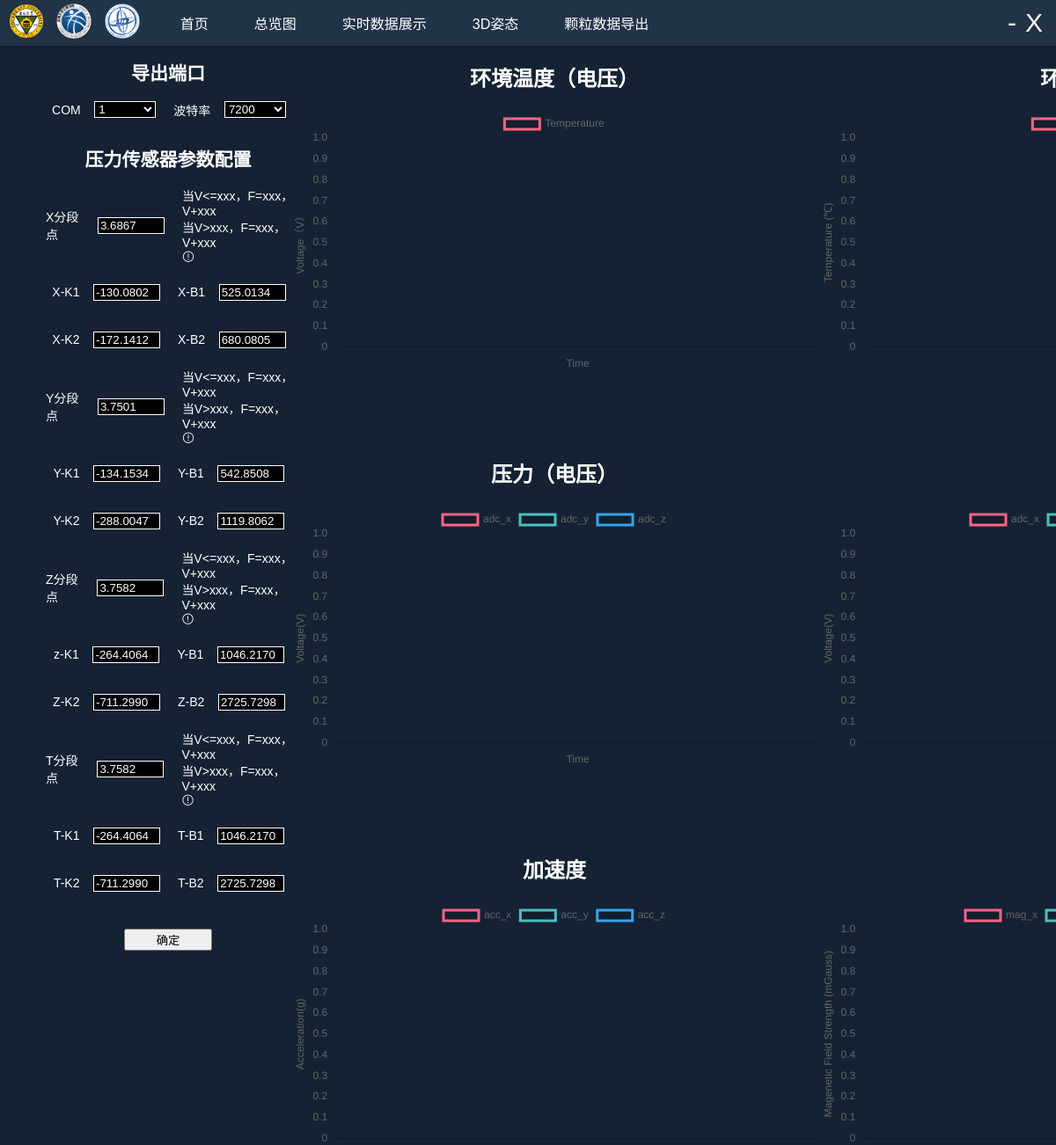
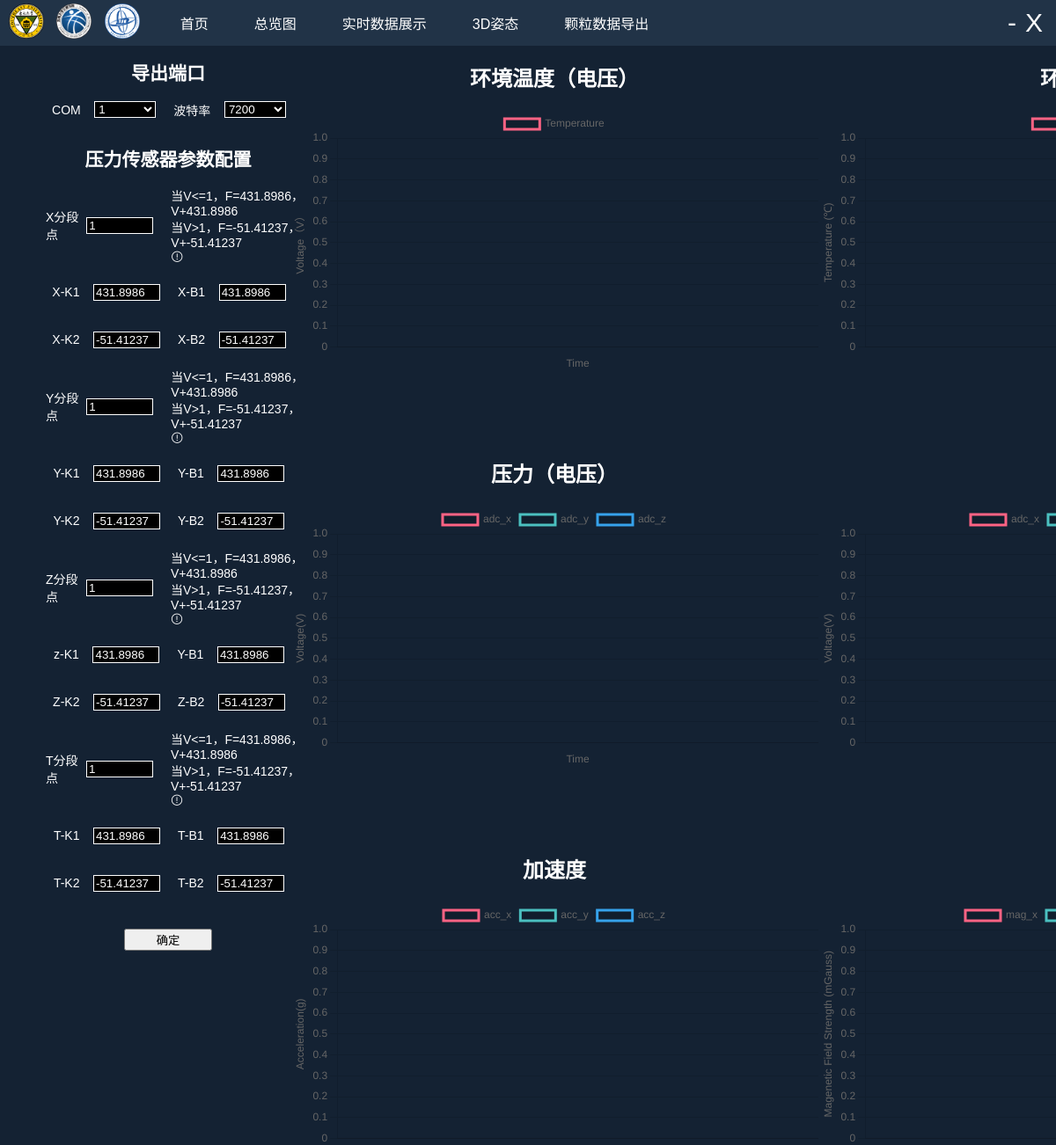
Before and after one commit to ck837/electron, an Electron app: page src/modules/smart-particles/ShowAll/index.html in a window 1200 px wide. Shown: the top 1302 px of the page at 88% size. Drawn offline with nearby package versions, Linux system fonts and the light colour scheme.

Commit message:
feat:总览图参数ui，kb数据双向绑定

```diff
--- a/src/modules/smart-particles/ShowAll/index.html
+++ b/src/modules/smart-particles/ShowAll/index.html
@@ -60,98 +60,98 @@
                         <h2 class="title">压力传感器参数配置</h2>
                         <div class="com-input-com">
                             <p>X分段点&nbsp;&nbsp;&nbsp;&nbsp;</p>
-                            <input type="text" id="cut0" class="number-input" placeholder="输入数字" value="3.6867" />
+                            <input type="text" id="cut0" class="number-input" placeholder="输入数字" value="3.6867" v-model="configs_x" />
                             <el-tooltip placement="top">
                                 <div slot="content">
-                                    当V&lt;=xxx，F=xxx，V+xxx<br/>
-                                    当V&gt;xxx，F=xxx，V+xxx
+                                    当V&lt;={{configs_x}}，F={{configs_x_k1}}，V+{{configs_x_b1}}<br/>
+                                    当V&gt;{{configs_x}}，F={{configs_x_k2}}，V+{{configs_x_b2}}
                                 </div>
                                 <i class="el-icon-warning-outline"></i>
                             </el-tooltip>
                         </div>
                         <div class="com-input-com">
                             <p>X-K1&nbsp;&nbsp;&nbsp;&nbsp;</p>
-                            <input type="text" id="cut1" class="number-input" placeholder="输入数字" value="-130.0802" />
+                            <input type="text" id="cut1" class="number-input" placeholder="输入数字" value="-130.0802" v-model="configs_x_k1" />
                             <p>X-B1&nbsp;&nbsp;&nbsp;&nbsp;</p>
-                            <input type="text" id="cut2" class="number-input" placeholder="输入数字" value="525.0134" />
+                            <input type="text" id="cut2" class="number-input" placeholder="输入数字" value="525.0134" v-model="configs_x_b1" />
                         </div>
                         <div class="com-input-com">
                             <p>X-K2&nbsp;&nbsp;&nbsp;&nbsp;</p>
-                            <input type="text" id="cut3" class="number-input" placeholder="输入数字"  value="-172.1412"/>
+                            <input type="text" id="cut3" class="number-input" placeholder="输入数字"  value="-172.1412" v-model="configs_x_k2"/>
                             <p>X-B2&nbsp;&nbsp;&nbsp;&nbsp;</p>
-                            <input type="text" id="cut4" class="number-input" placeholder="输入数字"  value="680.0805"/>
+                            <input type="text" id="cut4" class="number-input" placeholder="输入数字"  value="680.0805" v-model="configs_x_b2"/>
                         </div>
                         <!-- y  -->
                         <div class="com-input-com">
                             <p>Y分段点&nbsp;&nbsp;&nbsp;&nbsp;</p>
-                            <input type="text" id="cut5" class="number-input" placeholder="输入数字"  value="3.7501"/>
+                            <input type="text" id="cut5" class="number-input" placeholder="输入数字"  value="3.7501" v-model="configs_y" />
                             <el-tooltip placement="top">
                                 <div slot="content">
-                                    当V&lt;=xxx，F=xxx，V+xxx<br/>
-                                    当V&gt;xxx，F=xxx，V+xxx
+                                    当V&lt;={{configs_y}}，F={{configs_y_k1}}，V+{{configs_y_b1}}<br/>
+                                    当V&gt;{{configs_y}}，F={{configs_y_k2}}，V+{{configs_y_b2}}
                                 </div>
                                 <i class="el-icon-warning-outline"></i>
                             </el-tooltip>
                         </div>
                         <div class="com-input-com">
                             <p>Y-K1&nbsp;&nbsp;&nbsp;&nbsp;</p>
-                            <input type="text" id="cut6" class="number-input" placeholder="输入数字"   value="-134.1534"/>
+                            <input type="text" id="cut6" class="number-input" placeholder="输入数字"   value="-134.1534" v-model="configs_y_k1" />
                             <p>Y-B1&nbsp;&nbsp;&nbsp;&nbsp;</p>
-                            <input type="text" id="cut7" class="number-input" placeholder="输入数字"   value="542.8508"/>
+                            <input type="text" id="cut7" class="number-input" placeholder="输入数字"   value="542.8508" v-model="configs_y_b1" />
                         </div>
                         <div class="com-input-com">
                             <p>Y-K2&nbsp;&nbsp;&nbsp;&nbsp;</p>
-                            <input type="text" id="cut8" class="number-input" placeholder="输入数字"  value="-288.0047"/>
+                            <input type="text" id="cut8" class="number-input" placeholder="输入数字"  value="-288.0047" v-model="configs_y_k2" />
                             <p>Y-B2&nbsp;&nbsp;&nbsp;&nbsp;</p>
-                            <input type="text" id="cut9" class="number-input" placeholder="输入数字"  value="1119.8062"/>
+                            <input type="text" id="cut9" class="number-input" placeholder="输入数字"  value="1119.8062" v-model="configs_y_b2" />
                         </div>
                         <!-- z -->
                         <div class="com-input-com">
                             <p>Z分段点&nbsp;&nbsp;&nbsp;&nbsp;</p>
-                            <input type="text" id="cut10" class="number-input" placeholder="输入数字"  value="3.7582"/>
+                            <input type="text" id="cut10" class="number-input" placeholder="输入数字"  value="3.7582" v-model="configs_z" />
                             <el-tooltip placement="top">
                                 <div slot="content">
-                                    当V&lt;=xxx，F=xxx，V+xxx<br/>
-                                    当V&gt;xxx，F=xxx，V+xxx
+                                    当V&lt;={{configs_z}}，F={{configs_z_k1}}，V+{{configs_z_b1}}<br/>
+                                    当V&gt;{{configs_z}}，F={{configs_z_k2}}，V+{{configs_z_b2}}
                                 </div>
                                 <i class="el-icon-warning-outline"></i>
                             </el-tooltip>
                         </div>
                         <div class="com-input-com">
                             <p>z-K1&nbsp;&nbsp;&nbsp;&nbsp;</p>
-                            <input type="text" id="cut11" class="number-input" placeholder="输入数字"  value="-264.4064" />
+                            <input type="text" id="cut11" class="number-input" placeholder="输入数字"  value="-264.4064" v-model="configs_z_k1" />
                             <p>Y-B1&nbsp;&nbsp;&nbsp;&nbsp;</p>
-                            <input type="text" id="cut12" class="number-input" placeholder="输入数字"  value="1046.2170"/>
+                            <input type="text" id="cut12" class="number-input" placeholder="输入数字"  value="1046.2170" v-model="configs_z_b1" />
                         </div>
                         <div class="com-input-com">
                             <p>Z-K2&nbsp;&nbsp;&nbsp;&nbsp;</p>
-                            <input type="text" id="cut13" class="number-input" placeholder="输入数字"  value="-711.2990"/>
+                            <input type="text" id="cut13" class="number-input" placeholder="输入数字"  value="-711.2990" v-model="configs_z_k2" />
                             <p>Z-B2&nbsp;&nbsp;&nbsp;&nbsp;</p>
-                            <input type="text" id="cut14" class="number-input" placeholder="输入数字"  value="2725.7298"/>
+                            <input type="text" id="cut14" class="number-input" placeholder="输入数字"  value="2725.7298" v-model="configs_z_b2" />
                         </div>
                         <!-- T -->
                         <div class="com-input-com">
                             <p>T分段点&nbsp;&nbsp;&nbsp;&nbsp;</p>
-                            <input type="text" id="cut10" class="number-input" placeholder="输入数字"  value="3.7582"/>
+                            <input type="text" id="cut10" class="number-input" placeholder="输入数字"  value="3.7582" v-model="configs_t" />
                             <el-tooltip placement="top">
                                 <div slot="content">
-                                    当V&lt;=xxx，F=xxx，V+xxx<br/>
-                                    当V&gt;xxx，F=xxx，V+xxx
+                                    当V&lt;={{configs_t}}，F={{configs_t_k1}}，V+{{configs_t_b1}}<br/>
+                                    当V&gt;{{configs_t}}，F={{configs_t_k2}}，V+{{configs_t_b2}}
                                 </div>
                                 <i class="el-icon-warning-outline"></i>
                             </el-tooltip>
                         </div>
                         <div class="com-input-com">
                             <p>T-K1&nbsp;&nbsp;&nbsp;&nbsp;</p>
-                            <input type="text" id="cut11" class="number-input" placeholder="输入数字"  value="-264.4064" />
+                            <input type="text" id="cut11" class="number-input" placeholder="输入数字"  value="-264.4064" v-model="configs_t_k1" />
                             <p>T-B1&nbsp;&nbsp;&nbsp;&nbsp;</p>
-                            <input type="text" id="cut12" class="number-input" placeholder="输入数字"  value="1046.2170"/>
+                            <input type="text" id="cut12" class="number-input" placeholder="输入数字"  value="1046.2170" v-model="configs_t_b1"/>
                         </div>
                         <div class="com-input-com">
                             <p>T-K2&nbsp;&nbsp;&nbsp;&nbsp;</p>
-                            <input type="text" id="cut13" class="number-input" placeholder="输入数字"  value="-711.2990"/>
+                            <input type="text" id="cut13" class="number-input" placeholder="输入数字"  value="-711.2990" v-model="configs_t_k2"/>
                             <p>T-B2&nbsp;&nbsp;&nbsp;&nbsp;</p>
-                            <input type="text" id="cut14" class="number-input" placeholder="输入数字"  value="2725.7298"/>
+                            <input type="text" id="cut14" class="number-input" placeholder="输入数字"  value="2725.7298" v-model="configs_t_b2"/>
                         </div>
                     </div>
                     <div class="button-push">
@@ -203,12 +203,28 @@
     <script>
         new Vue({
             el: '#app',
-            data: function () {
+            data() {
                 return {
-                    function_text_x: "当V<=xxx，F=xxx，V+xxx",
-                    function_text_y: "当V<=xxx，F=xxx，V+xxx",
-                    function_text_z: "当V<=xxx，F=xxx，V+xxx",
-                    function_text_t: "当V<=xxx，F=xxx，V+xxx",
+                    configs_x: 1,
+                    configs_x_k1: 431.8986,
+                    configs_x_k2: -51.41237,
+                    configs_x_b1: 431.8986,
+                    configs_x_b2: -51.41237,
+                    configs_y: 1,
+                    configs_y_k1: 431.8986,
+                    configs_y_k2: -51.41237,
+                    configs_y_b1: 431.8986,
+                    configs_y_b2: -51.41237,
+                    configs_z: 1,
+                    configs_z_k1: 431.8986,
+                    configs_z_k2: -51.41237,
+                    configs_z_b1: 431.8986,
+                    configs_z_b2: -51.41237,
+                    configs_t: 1,
+                    configs_t_k1: 431.8986,
+                    configs_t_k2: -51.41237,
+                    configs_t_b1: 431.8986,
+                    configs_t_b2: -51.41237,
                  }
             }
         })
```
